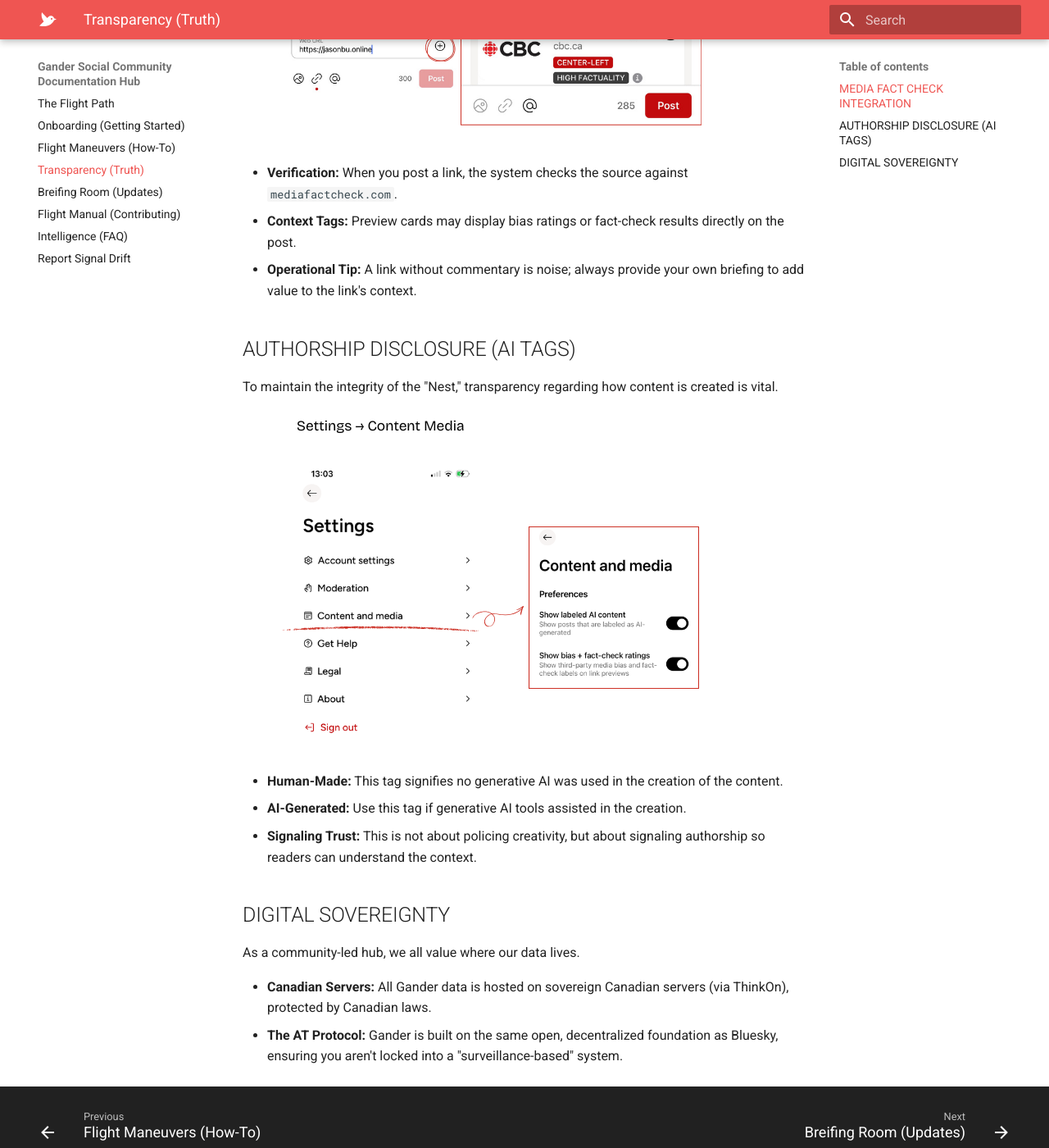
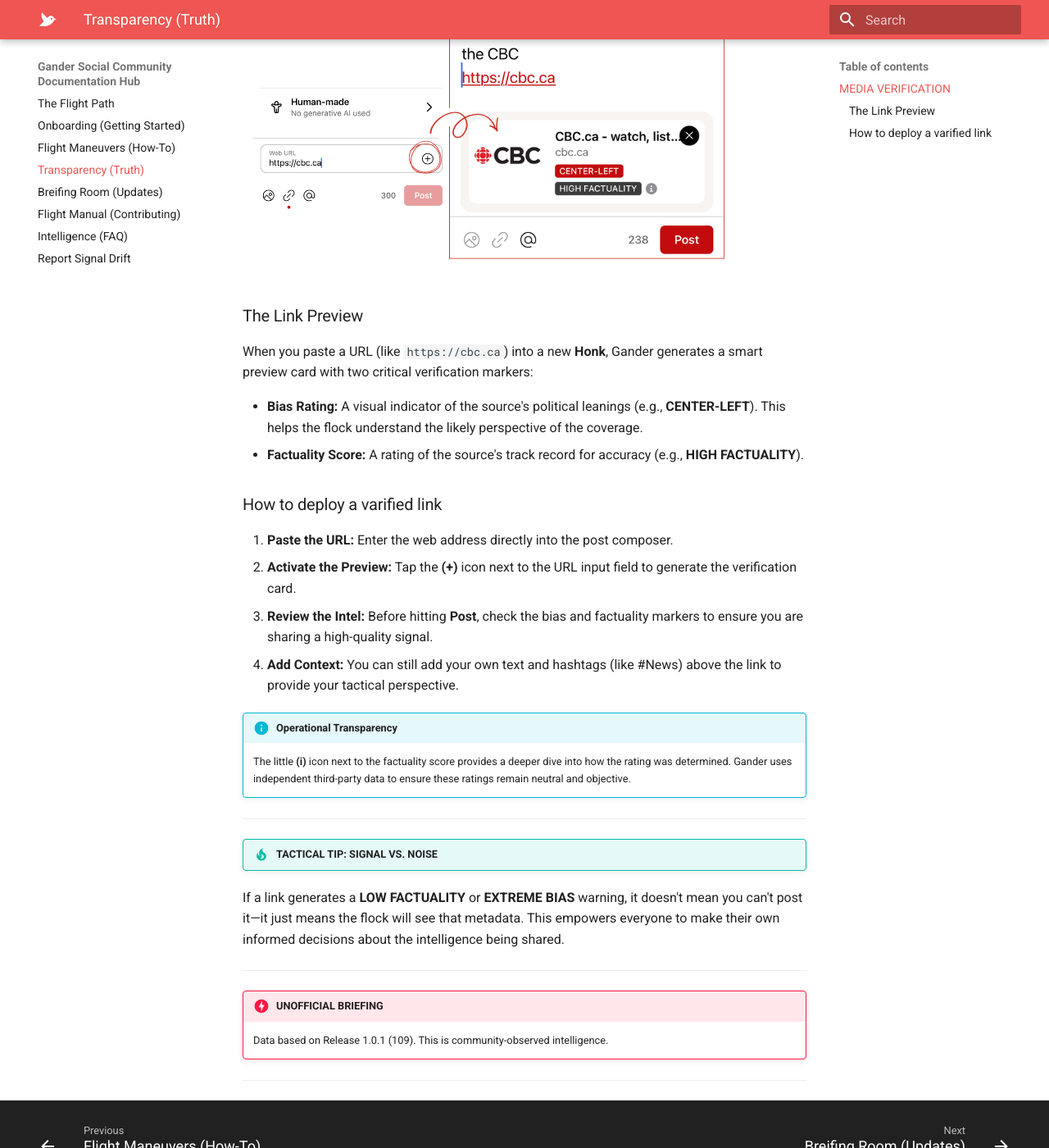
Before and after one commit to jasonbutt/gander-social-docs, an MkDocs documentation site: the page built from docs/transparency.md, in a window 1280 px wide and 1400 px high, scrolled down 640 px. Shown: the whole window at 82% size. Built offline with MkDocs 1.6.1 and Material for MkDocs 9.7.7, drawn with Linux system fonts in a browser that asks for light colours; some of the changed text lies outside the part shown.

Commit message:
main md updates

```diff
--- a/docs/transparency.md
+++ b/docs/transparency.md
@@ -1,31 +1,44 @@
 # 🛡️ TRUTH & TRANSPARENCY PROTOCOLS
-
-!!! warning "INTELLIGENCE OBJECTIVE"
-    Gander Social is architected to respect data privacy by default and curb algorithmic chaos. These tools are the primary defenses against disinformation.
 
 ---
 
-## MEDIA FACT CHECK INTEGRATION
+!!! danger "UNOFFICIAL INTELLIGENCE"
+    This guide is maintained by community volunteers. While we aim for accuracy, always cross-reference with [GanderSocial.ca](https://gandersocial.ca).
 
-One of Gander's most powerful tools is the integrated link preview system.
+---
+
+## :material-leaf-maple:MEDIA VERIFICATION
+
+Gander is designed to combat misinformation by providing real-time context for external links. When you share a news article or website, the "Truth Transponder" automatically pulls data to help the flock assess the signal quality. When you post a link this way, the system checks the source against `mediafactcheck.com`.
+
 ![Web Preview with Fact Check](images/web-posting.png)
 
-- **Verification:** When you post a link, the system checks the source against `mediafactcheck.com`.
-- **Context Tags:** Preview cards may display bias ratings or fact-check results directly on the post.
-- **Operational Tip:** A link without commentary is noise; always provide your own briefing to add value to the link's context.
+### The Link Preview
 
-## AUTHORSHIP DISCLOSURE (AI TAGS)
+When you paste a URL (like `https://cbc.ca`) into a new **Honk**, Gander generates a smart preview card with two critical verification markers:
 
-To maintain the integrity of the "Nest," transparency regarding how content is created is vital.
-![AI Transparency Settings](images/settings-contentmedia.png)
+* **Bias Rating:** A visual indicator of the source's political leanings (e.g., **CENTER-LEFT**). This helps the flock understand the likely perspective of the coverage.
+* **Factuality Score:** A rating of the source's track record for accuracy (e.g., **HIGH FACTUALITY**).
 
-- **Human-Made:** This tag signifies no generative AI was used in the creation of the content.
-- **AI-Generated:** Use this tag if generative AI tools assisted in the creation.
-- **Signaling Trust:** This is not about policing creativity, but about signaling authorship so readers can understand the context.
+### How to deploy a varified link
 
-## DIGITAL SOVEREIGNTY
+1.  **Paste the URL:** Enter the web address directly into the post composer.
+2.  **Activate the Preview:** Tap the **(+)** icon next to the URL input field to generate the verification card.
+3.  **Review the Intel:** Before hitting **Post**, check the bias and factuality markers to ensure you are sharing a high-quality signal.
+4.  **Add Context:** You can still add your own text and hashtags (like #News) above the link to provide your tactical perspective.
 
-As a community-led hub, we all value where our data lives.
+!!! info "Operational Transparency"
+    The little **(i)** icon next to the factuality score provides a deeper dive into how the rating was determined. Gander uses independent third-party data to ensure these ratings remain neutral and objective.
 
-- **Canadian Servers:** All Gander data is hosted on sovereign Canadian servers (via ThinkOn), protected by Canadian laws.
-- **The AT Protocol:** Gander is built on the same open, decentralized foundation as Bluesky, ensuring you aren't locked into a "surveillance-based" system.
+---
+
+!!! tip "TACTICAL TIP: SIGNAL VS. NOISE"
+If a link generates a **LOW FACTUALITY** or **EXTREME BIAS** warning, it doesn't mean you can't post it—it just means the flock will see that metadata. This empowers everyone to make their own informed decisions about the intelligence being shared.
+
+---
+
+!!! danger "UNOFFICIAL BRIEFING"
+    Data based on Release 1.0.1 (109).
+    This is community-observed intelligence.
+
+---
```
Also changed, not shown: docs/getting-started.md (+26 -4 lines), docs/how-to.md (+10 -10 lines), docs/images/web-posting.png.
